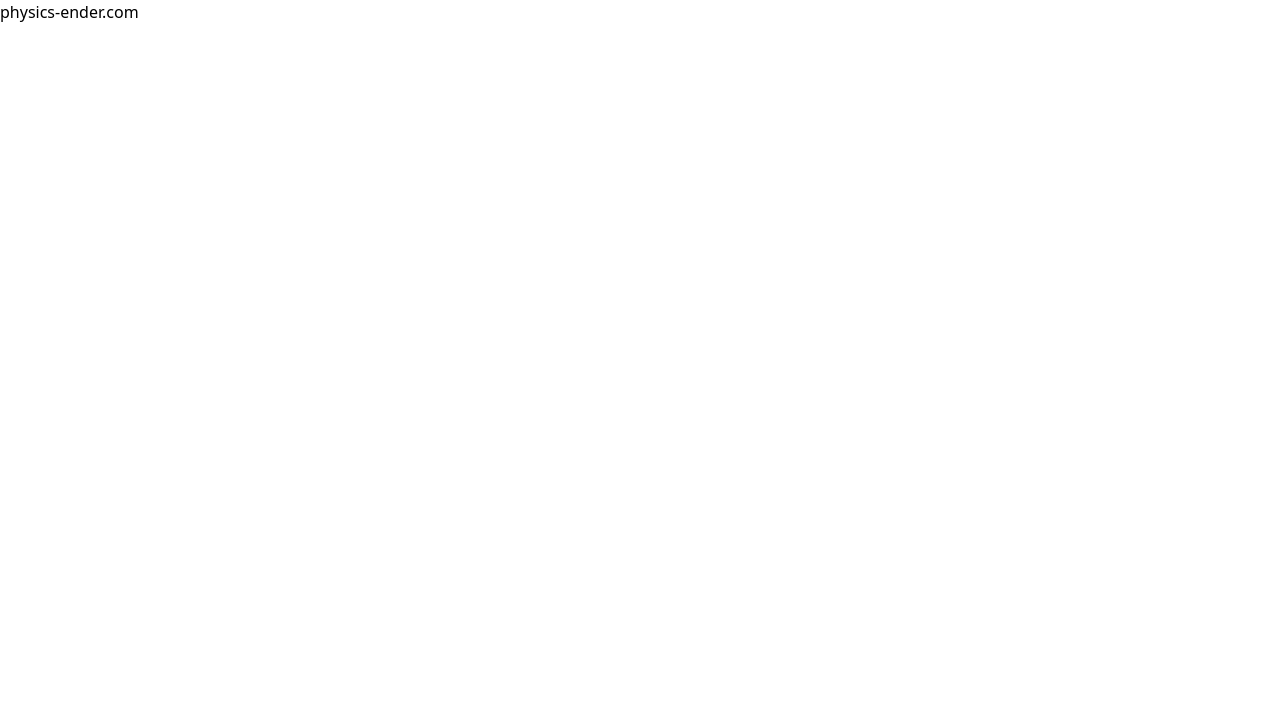
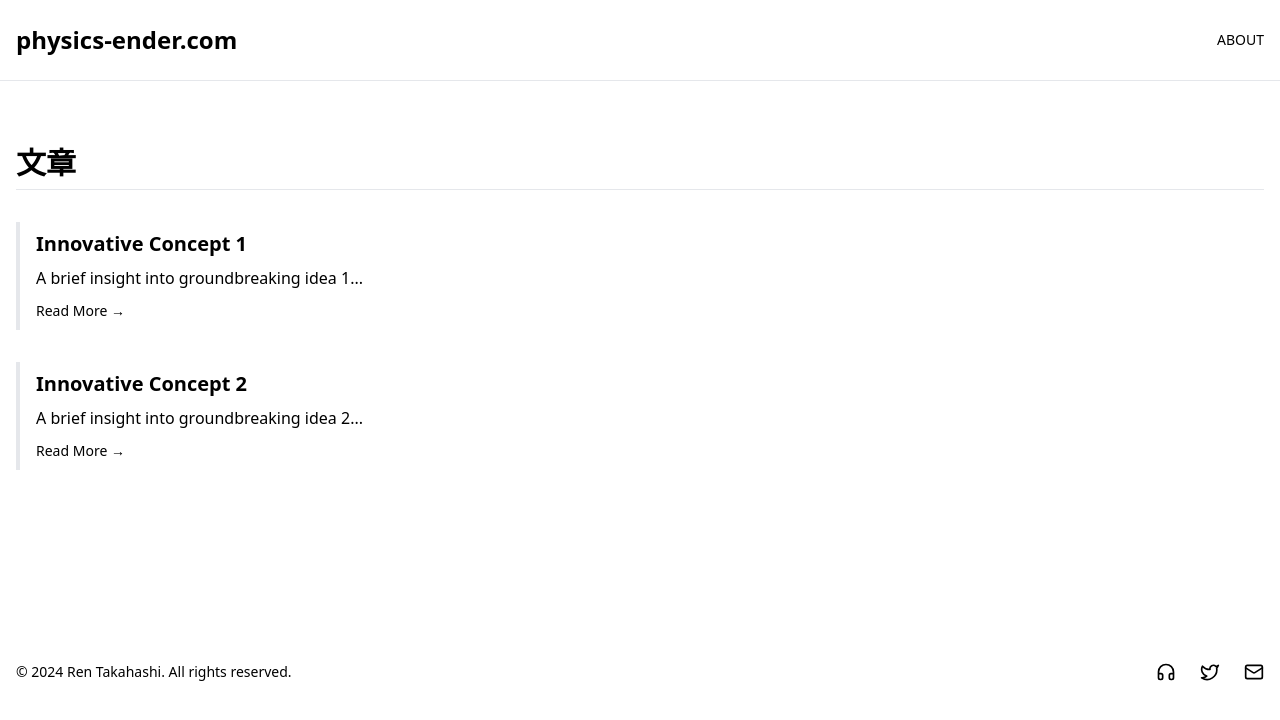
Before and after one commit to shadowverser/physics-ender.com, a Next.js app: page / in a window 1280 px wide. Shown: the top 720 px of the page. Built offline with nearby package versions, Linux system fonts and the light colour scheme.

Commit message:
ui update

```diff
--- /dev/null
+++ b/src/app/about/page.tsx
@@ -0,0 +1,30 @@
+'use client'
+
+import { ThemeProvider } from 'next-themes'
+
+import Link from 'next/link'
+import { Header } from '@/components/header'
+import { Footer } from '@/components/footer'
+
+const about_text: String = '140字に収まらなかった文章を載せるサイトです。不定期更新';
+
+export default function Home() {
+  return (
+    <main>
+      <ThemeProvider>
+        <div className="min-h-screen bg-black text-white">
+            <Header />
+            <main className="container mx-auto px-4 py-16">
+                <section className="mb-24">
+                <h2 className="text-3xl font-bold mb-8 border-b border-gray-800 pb-2">About</h2>
+                <div className="space-y-8">
+                    <p className="text-gray-400 mb-2">{about_text}</p>
+                </div>
+                </section>
+            </main>
+            <Footer />
+        </div>
+      </ThemeProvider>
+    </main>
+  )
+}
--- a/src/app/globals.css
+++ b/src/app/globals.css
@@ -1,3 +1,69 @@
 @tailwind base;
 @tailwind components;
 @tailwind utilities;
+
+@layer base {
+  :root {
+    --background: 0 0% 100%;
+    --foreground: 224 71.4% 4.1%;
+    --card: 0 0% 100%;
+    --card-foreground: 224 71.4% 4.1%;
+    --popover: 0 0% 100%;
+    --popover-foreground: 224 71.4% 4.1%;
+    --primary: 220.9 39.3% 11%;
+    --primary-foreground: 210 20% 98%;
+    --secondary: 220 14.3% 95.9%;
+    --secondary-foreground: 220.9 39.3% 11%;
+    --muted: 220 14.3% 95.9%;
+    --muted-foreground: 220 8.9% 46.1%;
+    --accent: 220 14.3% 95.9%;
+    --accent-foreground: 220.9 39.3% 11%;
+    --destructive: 0 84.2% 60.2%;
+    --destructive-foreground: 210 20% 98%;
+    --border: 220 13% 91%;
+    --input: 220 13% 91%;
+    --ring: 224 71.4% 4.1%;
+    --radius: 0.5rem;
+    --chart-1: 12 76% 61%;
+    --chart-2: 173 58% 39%;
+    --chart-3: 197 37% 24%;
+    --chart-4: 43 74% 66%;
+    --chart-5: 27 87% 67%;
+  }
+
+  .dark {
+    --background: 224 71.4% 4.1%;
+    --foreground: 210 20% 98%;
+    --card: 224 71.4% 4.1%;
+    --card-foreground: 210 20% 98%;
+    --popover: 224 71.4% 4.1%;
+    --popover-foreground: 210 20% 98%;
+    --primary: 210 20% 98%;
+    --primary-foreground: 220.9 39.3% 11%;
+    --secondary: 215 27.9% 16.9%;
+    --secondary-foreground: 210 20% 98%;
+    --muted: 215 27.9% 16.9%;
+    --muted-foreground: 217.9 10.6% 64.9%;
+    --accent: 215 27.9% 16.9%;
+    --accent-foreground: 210 20% 98%;
+    --destructive: 0 62.8% 30.6%;
+    --destructive-foreground: 210 20% 98%;
+    --border: 215 27.9% 16.9%;
+    --input: 215 27.9% 16.9%;
+    --ring: 216 12.2% 83.9%;
+    --chart-1: 220 70% 50%;
+    --chart-2: 160 60% 45%;
+    --chart-3: 30 80% 55%;
+    --chart-4: 280 65% 60%;
+    --chart-5: 340 75% 55%;
+  }
+}
+
+@layer base {
+  * {
+    @apply border-border;
+  }
+  body {
+    @apply bg-background text-foreground;
+  }
+}
--- a/src/app/page.tsx
+++ b/src/app/page.tsx
@@ -1,11 +1,12 @@
-import { Metadata } from 'next'
-
-export const metadata: Metadata = {
-  title: 'physics-ender.com',
-}
+import { Page } from '@/components/page'
+import { ThemeProvider } from 'next-themes'
 
 export default function Home() {
   return (
-    <h1>physics-ender.com</h1>
-  );
+    <main>
+      <ThemeProvider>
+        <Page />
+      </ThemeProvider>
+    </main>
+  )
 }
--- /dev/null
+++ b/src/components/footer.tsx
@@ -0,0 +1,28 @@
+'use client'
+
+import Link from 'next/link'
+import { Headphones, Mail, Twitter } from 'lucide-react'
+
+export function Footer() {
+  return (
+
+      <footer className="bg-gray-900 text-gray-400 py-8">
+        <div className="container mx-auto px-4">
+          <div className="flex justify-between items-center">
+            <p className="text-sm">&copy; 2024 Ren Takahashi. All rights reserved.</p>
+            <div className="flex space-x-6">
+              <Link href="https://soundcloud.com/inanexia" className="hover:text-white transition-colors" aria-label="Soundcloud">
+                <Headphones className="h-5 w-5" />
+              </Link>
+              <Link href="https://x.com/physics_ender" className="hover:text-white transition-colors" aria-label="X (Twitter)">
+                <Twitter className="h-5 w-5" />
+              </Link>
+              <Link href="nnnn.tkrn@gmail.com" className="hover:text-white transition-colors" aria-label="Email">
+                <Mail className="h-5 w-5" />
+              </Link>
+            </div>
+          </div>
+        </div>
+      </footer>
+  )
+}
--- /dev/null
+++ b/src/components/header.tsx
@@ -0,0 +1,16 @@
+'use client'
+
+import Link from 'next/link'
+
+export function Header() {
+  return (
+      <header className="border-b border-gray-800">
+        <nav className="container mx-auto px-4 py-6 flex justify-between items-center">
+          <Link href="/" className="text-2xl font-bold">physics-ender.com</Link>
+          <div className="space-x-6 text-sm">
+            <Link href="/about" className="hover:text-gray-300 transition-colors">ABOUT</Link>
+          </div>
+        </nav>
+      </header>
+  )
+}
--- /dev/null
+++ b/src/components/page.tsx
@@ -0,0 +1,35 @@
+'use client'
+
+import Link from 'next/link'
+import { Header } from '@/components/header'
+import { Footer } from '@/components/footer'
+
+export function Page() {
+  return (
+    <div className="min-h-screen bg-black text-white">
+      <Header />
+
+      <main className="container mx-auto px-4 py-16">
+
+
+
+        <section className="mb-24">
+          <h2 className="text-3xl font-bold mb-8 border-b border-gray-800 pb-2">文章</h2>
+          <div className="space-y-8">
+            {[1, 2].map((post) => (
+              <article key={post} className="border-l-4 border-white pl-4 py-2">
+                <h3 className="text-xl font-semibold mb-2">Innovative Concept {post}</h3>
+                <p className="text-gray-400 mb-2">A brief insight into groundbreaking idea {post}...</p>
+                <Link href="#" className="text-sm text-gray-300 hover:text-white transition-colors">Read More →</Link>
+              </article>
+            ))}
+          </div>
+        </section>
+
+
+      </main>
+
+      <Footer />
+    </div>
+  )
+}
--- /dev/null
+++ b/src/components/ui/button.tsx
@@ -0,0 +1,56 @@
+import * as React from "react"
+import { Slot } from "@radix-ui/react-slot"
+import { cva, type VariantProps } from "class-variance-authority"
+
+import { cn } from "@/lib/utils"
+
+const buttonVariants = cva(
+  "inline-flex items-center justify-center whitespace-nowrap rounded-md text-sm font-medium ring-offset-background transition-colors focus-visible:outline-none focus-visible:ring-2 focus-visible:ring-ring focus-visible:ring-offset-2 disabled:pointer-events-none disabled:opacity-50",
+  {
+    variants: {
+      variant: {
+        default: "bg-primary text-primary-foreground hover:bg-primary/90",
+        destructive:
+          "bg-destructive text-destructive-foreground hover:bg-destructive/90",
+        outline:
+          "border border-input bg-background hover:bg-accent hover:text-accent-foreground",
+        secondary:
+          "bg-secondary text-secondary-foreground hover:bg-secondary/80",
+        ghost: "hover:bg-accent hover:text-accent-foreground",
+        link: "text-primary underline-offset-4 hover:underline",
+      },
+      size: {
+        default: "h-10 px-4 py-2",
+        sm: "h-9 rounded-md px-3",
+        lg: "h-11 rounded-md px-8",
+        icon: "h-10 w-10",
+      },
+    },
+    defaultVariants: {
+      variant: "default",
+      size: "default",
+    },
+  }
+)
+
+export interface ButtonProps
+  extends React.ButtonHTMLAttributes<HTMLButtonElement>,
+    VariantProps<typeof buttonVariants> {
+  asChild?: boolean
+}
+
+const Button = React.forwardRef<HTMLButtonElement, ButtonProps>(
+  ({ className, variant, size, asChild = false, ...props }, ref) => {
+    const Comp = asChild ? Slot : "button"
+    return (
+      <Comp
+        className={cn(buttonVariants({ variant, size, className }))}
+        ref={ref}
+        {...props}
+      />
+    )
+  }
+)
+Button.displayName = "Button"
+
+export { Button, buttonVariants }
--- /dev/null
+++ b/src/lib/utils.ts
@@ -0,0 +1,6 @@
+import { type ClassValue, clsx } from "clsx"
+import { twMerge } from "tailwind-merge"
+
+export function cn(...inputs: ClassValue[]) {
+  return twMerge(clsx(inputs))
+}
--- a/tailwind.config.ts
+++ b/tailwind.config.ts
@@ -13,7 +13,65 @@ const config: Config = {
         foreground: "var(--foreground)",
       },
     },
-  },
-  plugins: [],
+      colors: {
+            "border": "hsl(var(--border))",
+            "input": "hsl(var(--input))",
+            "ring": "hsl(var(--ring))",
+            "background": "hsl(var(--background))",
+            "foreground": "hsl(var(--foreground))",
+            "primary": {
+              "DEFAULT": "hsl(var(--primary))",
+              "foreground": "hsl(var(--primary-foreground))"
+            },
+            "secondary": {
+              "DEFAULT": "hsl(var(--secondary))",
+              "foreground": "hsl(var(--secondary-foreground))"
+            },
+            "destructive": {
+              "DEFAULT": "hsl(var(--destructive))",
+              "foreground": "hsl(var(--destructive-foreground))"
+            },
+            "muted": {
+              "DEFAULT": "hsl(var(--muted))",
+              "foreground": "hsl(var(--muted-foreground))"
+            },
+            "accent": {
+              "DEFAULT": "hsl(var(--accent))",
+              "foreground": "hsl(var(--accent-foreground))"
+            },
+            "popover": {
+              "DEFAULT": "hsl(var(--popover))",
+              "foreground": "hsl(var(--popover-foreground))"
+            },
+            "card": {
+              "DEFAULT": "hsl(var(--card))",
+              "foreground": "hsl(var(--card-foreground))"
+            }
+          },
+      borderRadius: {
+            "lg": "var(--radius)",
+            "md": "calc(var(--radius) - 2px)",
+            "sm": "calc(var(--radius) - 4px)"
+          },
+      keyframes: {
+            "accordion-down": {
+              "from": {
+                "height": "0"
+              },
+              "to": {
+                "height": "var(--radix-accordion-content-height)"
+              }
+            },
+            "accordion-up": {
+              "from": {
+                "height": "var(--radix-accordion-content-height)"
+              },
+              "to": {
+                "height": "0"
+              }
+            }
+          }
+},
+  plugins: [require("tailwindcss-animate")],
 };
 export default config;
```
Also changed, not shown: package.json (+13 -4 lines), components.json (added), 1 other file (tests, documents, lock files or other folders).
